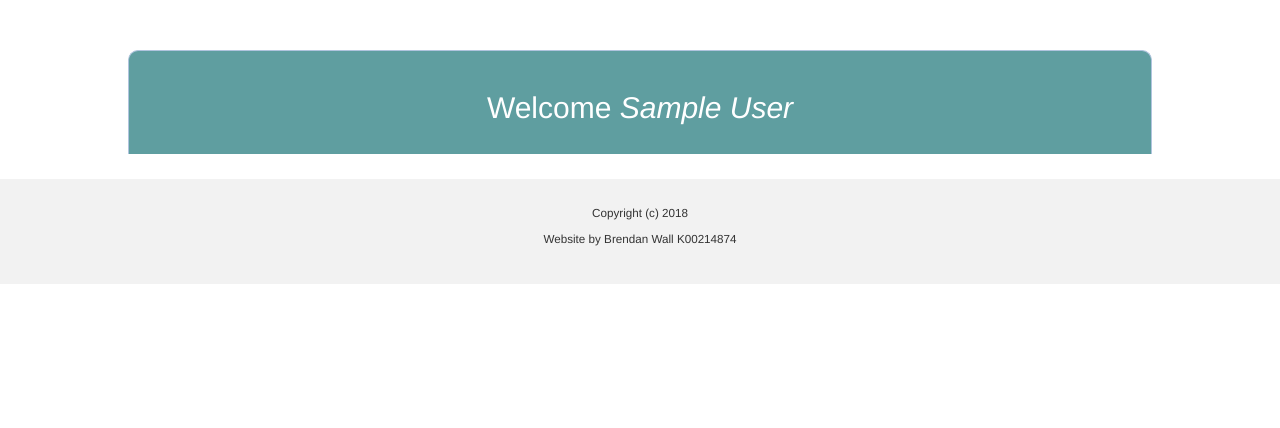
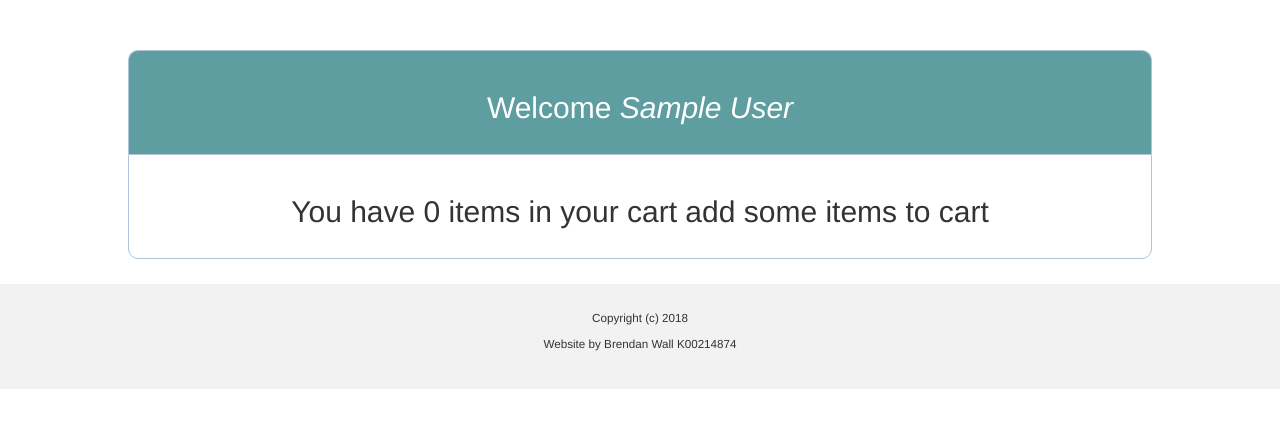
Before and after one commit to BrendanSD3/MiniThingsPHP, a CodeIgniter app: page /Mini_Things/index.php/customercontroller/CustomerHome in a window 1280 px wide. Shown: the part 120-548 px from the top of the page. Run offline with CodeIgniter, Linux system fonts and the light colour scheme; the visitor is signed in with stand-in values (Sample User, id 1); tables that the repository leaves empty or names only in its code hold one stand-in row (values such as "Sample post").

Commit message:
Added number of items in cart to hone added add to cart button to view all products

```diff
--- a/application/controllers/CustomerController.php
+++ b/application/controllers/CustomerController.php
@@ -17,6 +17,7 @@ class CustomerController extends CI_Controller {
 	public function index()
 	{	$this->load->view('Index');
 	}
+
         public function CustomerHome() {
 		//if the user is logged in
 		if($this->session->userdata('logged_in')) {
@@ -24,6 +25,7 @@ class CustomerController extends CI_Controller {
 			$session_data = $this->session->userdata('logged_in');
 			//get the username from the session and put it in $data
 			$data['customerName'] = $session_data['customerName'];
+			$data['count']=$this->CustomerModel->countcartitems($data);
             //$data['order_data']=$this->AdminModel->getorderdata();
 			$this->load->view('Customer/CustomerHome', $data);
 		}
@@ -83,6 +85,14 @@ class CustomerController extends CI_Controller {
 
 
     }
+	 public function countcart()
+	 {
+		$session_data =$this->session->userdata('logged_in');
+        $item['customerName']= $session_data['customerName'];
 
 
+        $count=$this->CustomerModel->countcartitems($item);
+		print_r($count);
+	 }
+
 }
--- a/application/models/CustomerModel.php
+++ b/application/models/CustomerModel.php
@@ -153,6 +153,17 @@ public function CustomerProductdrilldown($productCode)
 
         return $query->result();
     }
+    public function countcartitems($item)
+    {$customerName=$item['customerName'];
+        $sql="SELECT COUNT(*) as count FROM `cart` Where `customerName` = ?";
+        $test=$this->db->query($sql,$customerName);
+        //print_r($test);
+        foreach ($test->result() as $row){
+        $count=$row-> count;
+        }
+
+        return $count;
+    }
 }
 
 
--- a/application/views/Customer/CustomerHome.php
+++ b/application/views/Customer/CustomerHome.php
@@ -11,7 +11,13 @@
 <h2>Welcome <i><?=$customerName;?></i></h2>
 
 </div>
-
+<div class='tablecontent'>
+	<?php if($count>0){?>
+<h2 style="text-align:center;">You have <?=$count;?> items in your cart!</h2>
+	<?php } else{?>
+		<h2 style="text-align:center;">You have <?=$count;?> items in your cart add some items to cart</h2>
+	<?php } ?>
+</div>
     <?php
 	$this->load->view('footer');
 ?>
--- a/application/views/Customer/CustomerProductView.php
+++ b/application/views/Customer/CustomerProductView.php
@@ -50,7 +50,7 @@ function myFunction() {
                         <th>Price</th>
                         <th>Regular Price</th>
                         <th>Image </th>
-<!--                        <th colspan="5">Actions</th>-->
+                       <th colspan="5">Actions</th>
 		</tr>
 
 		<?php foreach($Product_info as $row){?>
@@ -65,7 +65,8 @@ function myFunction() {
 
 
                         <td> <a href="<?php echo $base.'/CustomerController/CustomerProductDrilldown/'.$row->productCode;?> "> <img src="<?php echo $img_base.'thumbs/'.$row->image  ;?>" /> </a> </td>
-                </tr>
+                        <td> <a class="btn btn-primary" href="<?php echo $base.'/CustomerController/addtoCart/'.$row->productCode;?>" >Add To Cart</a></td>
+                      </tr>
 		<?php }?>
    </table>
    <br><br>
--- a/application/views/Customer/ShoppingCart.php
+++ b/application/views/Customer/ShoppingCart.php
@@ -17,6 +17,7 @@
                     <!--<th style="text-align: center;"><strong>Action</strong></th>-->
                 </tr>
 <?php $count=0;
+
     foreach ($item_data as $row) {
         ?>
 				<tr>
```
